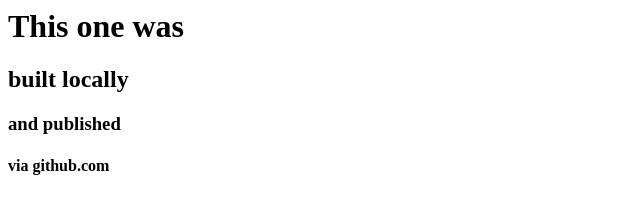
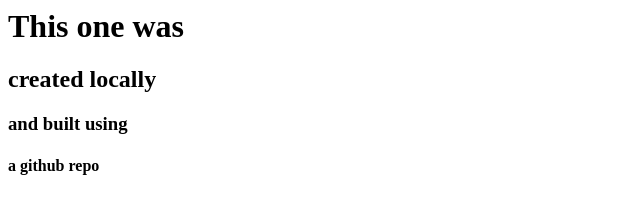
Before and after one commit to daveyk99/Hello-World, a plain HTML site: page index.html in a window 1280 px wide. Shown: the whole page, without its empty margins (0-640 px from the left). Drawn offline with Linux system fonts and the light colour scheme.

Commit message:
third change

```diff
--- a/index.html
+++ b/index.html
@@ -1,4 +1,4 @@
 <h1>This one was</h1>
-<h2>built locally</h2>
-<h3>and published</h3>
-<h4>via github.com</h4>
+<h2>created locally</h2>
+<h3>and built using</h3>
+<h4>a github repo</h4>
```
